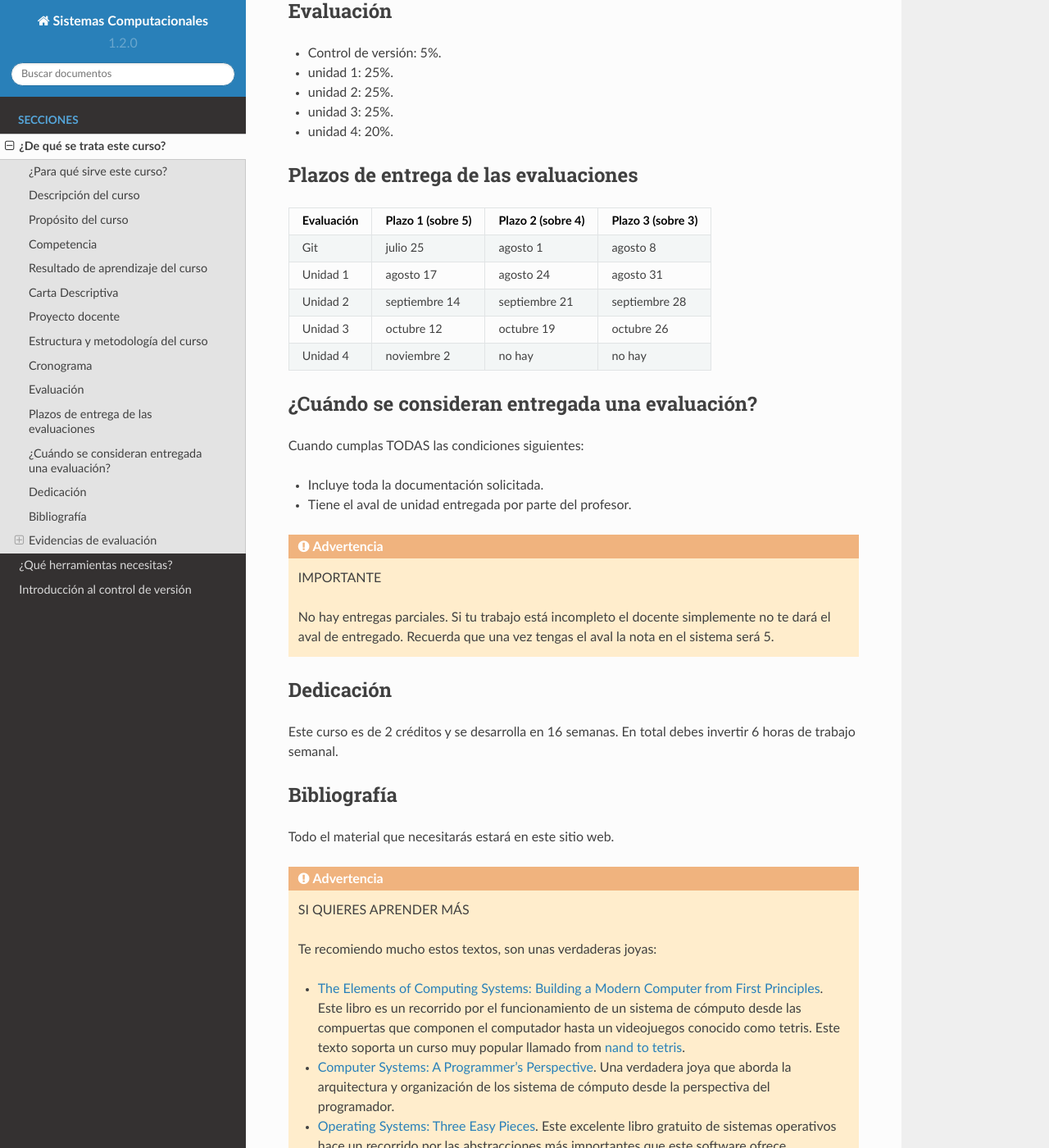
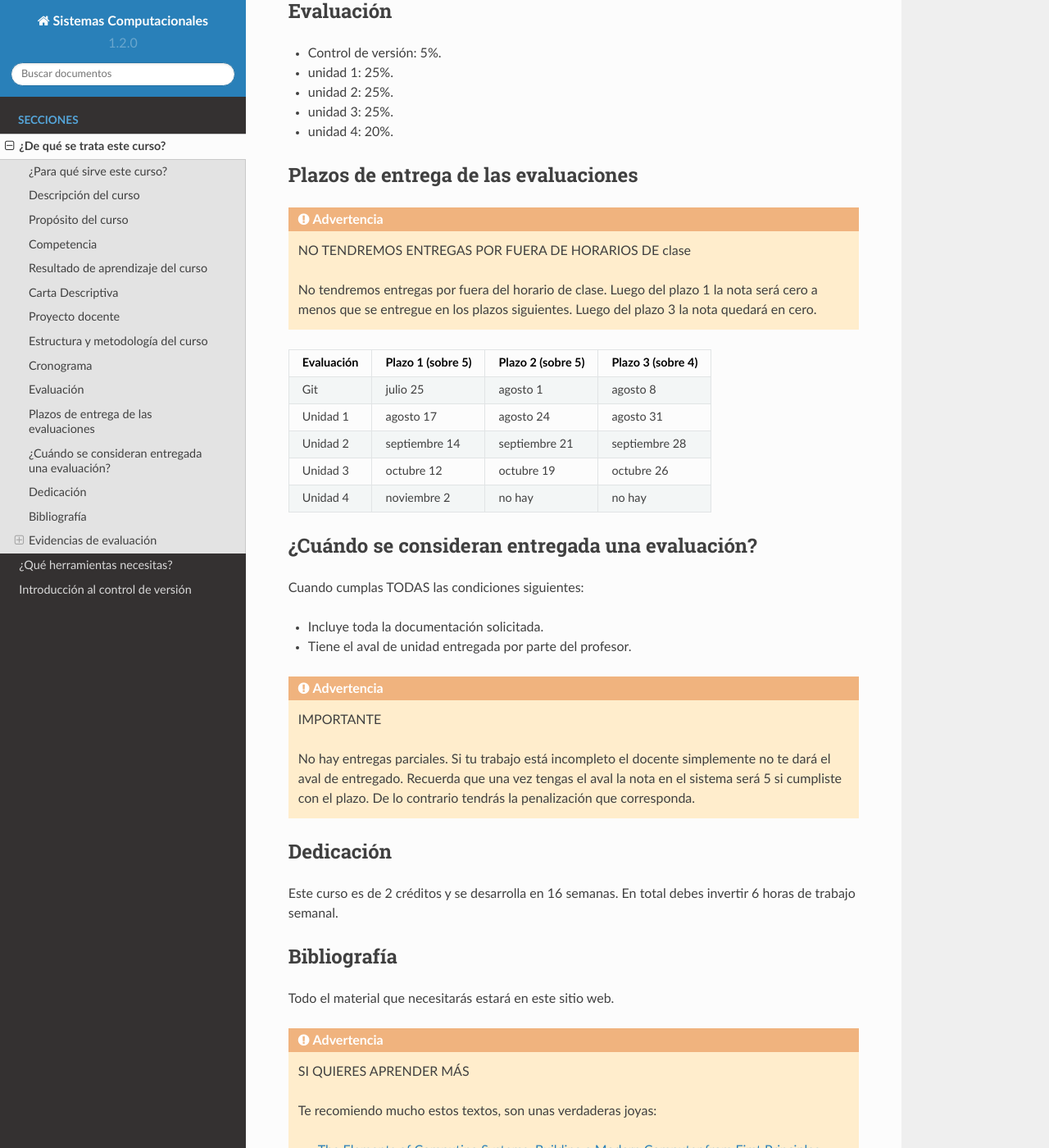
Before and after one commit to juanferfranco/SistemasComputacionales, a Sphinx documentation site: the page built from docs/_intro/intro.rst, in a window 1280 px wide and 1400 px high, scrolled down 1701 px. Shown: the whole window at 82% size. Built offline with Sphinx 7.4.7 and the Read the Docs theme 2.0.0, drawn with Linux system fonts in a browser that asks for light colours.

Commit message:
update deadlines

```diff
--- a/docs/_intro/intro.rst
+++ b/docs/_intro/intro.rst
@@ -86,8 +86,15 @@ Evaluación
 
 Plazos de entrega de las evaluaciones
 ---------------------------------------
+
+.. warning:: NO TENDREMOS ENTREGAS POR FUERA DE HORARIOS DE clase
+
+  No tendremos entregas por fuera del horario de clase.
+  Luego del plazo 1 la nota será cero a menos que se entregue en los plazos siguientes.
+  Luego del plazo 3 la nota quedará en cero.
+
 =========== ==================  ===================== =====================
-Evaluación  Plazo 1 (sobre 5)   Plazo 2 (sobre 4)     Plazo 3 (sobre 3)
+Evaluación  Plazo 1 (sobre 5)   Plazo 2 (sobre 5)     Plazo 3 (sobre 4)
 =========== ==================  ===================== =====================
 Git         julio 25            agosto 1              agosto 8
 Unidad 1    agosto 17           agosto 24             agosto 31
@@ -109,7 +116,8 @@ Cuando cumplas TODAS las condiciones siguientes:
   No hay entregas parciales. Si tu trabajo está
   incompleto el docente simplemente no te dará el aval de entregado.
   Recuerda que una vez tengas el aval la nota en el sistema
-  será 5.
+  será 5 si cumpliste con el plazo. De lo contrario tendrás la penalización
+  que corresponda.
 
 Dedicación
 -----------
```
